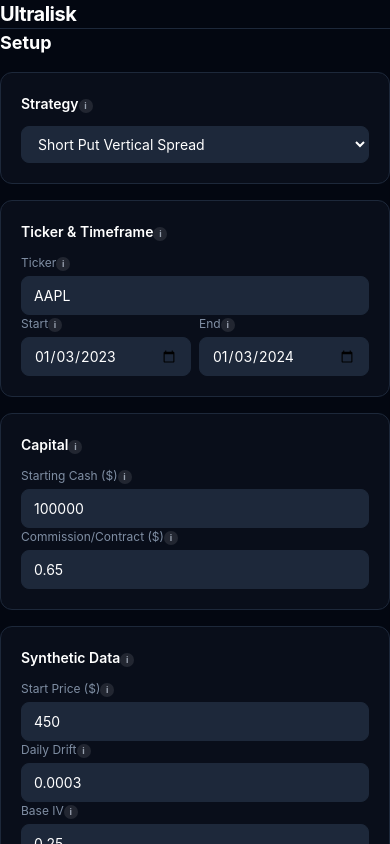
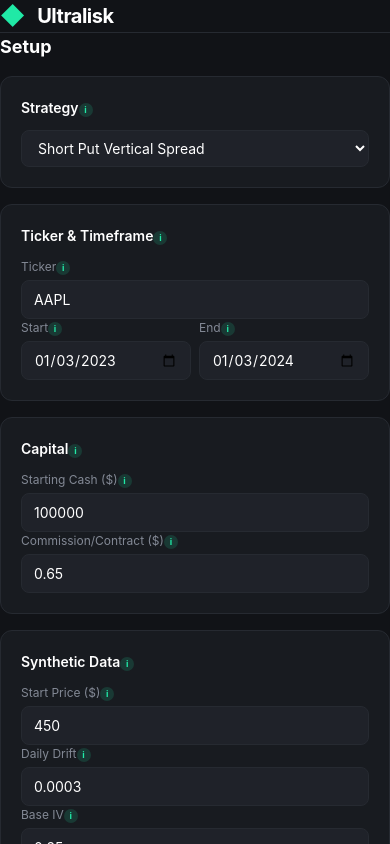
Before and after one commit to nkati78/Ultralisk, a React (Vite) app in the folder frontend/: page / in a window 390 px wide. Shown: the top 844 px of the page. Built offline with nearby package versions, Linux system fonts and the light colour scheme.

Commit message:
Apply Paper Thesis branding: teal accent, dark theme, updated components
Co-Authored-By: Claude Opus 4.6 <noreply@anthropic.com>

```diff
--- a/frontend/src/App.tsx
+++ b/frontend/src/App.tsx
@@ -72,7 +72,8 @@ function App() {
 
   return (
     <div className="min-h-screen">
-      <header className="border-b border-[hsl(var(--border))] px-6 py-4">
+      <header className="border-b border-[hsl(var(--border))] px-6 py-4 flex items-center gap-3">
+        <span className="text-[hsl(var(--accent))] text-2xl">&#9670;</span>
         <h1 className="text-xl font-bold text-white tracking-tight">Ultralisk</h1>
       </header>
 
@@ -167,7 +168,7 @@ function App() {
           <button
             onClick={handleRun}
             disabled={isLoading}
-            className="w-full md:w-auto px-12 py-3 rounded-lg font-semibold text-sm bg-blue-600 hover:bg-blue-500 disabled:opacity-50 disabled:cursor-not-allowed text-white transition-colors"
+            className="w-full md:w-auto px-12 py-3 rounded-lg font-semibold text-sm bg-[hsl(var(--accent))] hover:brightness-110 disabled:opacity-50 disabled:cursor-not-allowed text-[hsl(var(--primary-foreground))] transition-all"
           >
             {isLoading ? 'Running...' : 'Run Backtest'}
           </button>
@@ -175,8 +176,8 @@ function App() {
 
         {/* Error */}
         {error && (
-          <div className="bg-red-500/10 border border-red-500/30 rounded-lg p-4 mb-6">
-            <p className="text-red-400 text-sm">{error}</p>
+          <div className="bg-[hsl(var(--danger)/0.1)] border border-[hsl(var(--danger)/0.3)] rounded-lg p-4 mb-6">
+            <p className="text-[hsl(var(--danger))] text-sm">{error}</p>
           </div>
         )}
 
@@ -240,9 +241,9 @@ function App() {
                   Relative Strength Index measures momentum on a 0-100 scale.
                 </p>
                 <div className="flex flex-wrap gap-x-4 gap-y-1 text-xs text-gray-400 mb-3">
-                  <span><span className="inline-block w-3 h-0.5 bg-purple-400 mr-1 align-middle" />RSI</span>
-                  <span><span className="inline-block w-3 h-0.5 bg-red-400/50 mr-1 align-middle" style={{ borderTop: '1px dashed' }} />Overbought (70)</span>
-                  <span><span className="inline-block w-3 h-0.5 bg-green-400/50 mr-1 align-middle" style={{ borderTop: '1px dashed' }} />Oversold (30)</span>
+                  <span><span className="inline-block w-3 h-0.5 mr-1 align-middle" style={{ backgroundColor: '#1DE9B6' }} />RSI</span>
+                  <span><span className="inline-block w-3 h-0.5 bg-red-500/60 mr-1 align-middle" style={{ borderTop: '1px dashed' }} />Overbought (70)</span>
+                  <span><span className="inline-block w-3 h-0.5 mr-1 align-middle" style={{ backgroundColor: 'rgba(29,233,182,0.6)', borderTop: '1px dashed' }} />Oversold (30)</span>
                 </div>
                 <RSIChart data={result.indicators} />
               </div>
--- a/frontend/src/components/AdvancedSettings.tsx
+++ b/frontend/src/components/AdvancedSettings.tsx
@@ -45,7 +45,7 @@ export function AdvancedSettings({ filters, onChange }: Props) {
             onClick={() => setTab(t.key)}
             className={`px-4 py-2 text-sm font-medium transition-colors border-b-2 -mb-px ${
               tab === t.key
-                ? 'border-blue-500 text-blue-400'
+                ? 'border-[hsl(var(--accent))] text-[hsl(var(--accent))]'
                 : 'border-transparent text-[hsl(var(--muted-foreground))] hover:text-white'
             }`}
           >
--- a/frontend/src/components/EquityChart.tsx
+++ b/frontend/src/components/EquityChart.tsx
@@ -33,9 +33,9 @@ export function EquityChart({ data }: Props) {
     });
 
     const series = chart.addSeries(AreaSeries, {
-      lineColor: '#3b82f6',
-      topColor: 'rgba(59,130,246,0.3)',
-      bottomColor: 'rgba(59,130,246,0.01)',
+      lineColor: '#1DE9B6',
+      topColor: 'rgba(29,233,182,0.25)',
+      bottomColor: 'rgba(29,233,182,0.01)',
       lineWidth: 2,
       priceLineVisible: showPriceLines,
       lastValueVisible: showPriceLines,
@@ -64,7 +64,7 @@ export function EquityChart({ data }: Props) {
           onClick={() => setShowPriceLines((p) => !p)}
           className={`flex items-center gap-1.5 px-2.5 py-1 rounded text-xs font-medium transition-colors ${
             showPriceLines
-              ? 'bg-white/10 text-white'
+              ? 'bg-[hsl(var(--accent)/0.15)] text-[hsl(var(--accent))]'
               : 'bg-white/[0.03] text-gray-500 hover:bg-white/[0.06] hover:text-gray-400'
           }`}
         >
--- a/frontend/src/components/InfoTip.tsx
+++ b/frontend/src/components/InfoTip.tsx
@@ -10,7 +10,7 @@ export function InfoTip({ text }: Props) {
   return (
     <span className="relative inline-flex items-center ml-1">
       <span
-        className="inline-flex items-center justify-center w-3.5 h-3.5 rounded-full bg-white/10 text-[9px] font-bold text-gray-400 cursor-help select-none hover:bg-white/20 hover:text-gray-300 transition-colors"
+        className="inline-flex items-center justify-center w-3.5 h-3.5 rounded-full bg-[hsl(var(--accent)/0.15)] text-[9px] font-bold text-[hsl(var(--accent))] cursor-help select-none hover:bg-[hsl(var(--accent)/0.25)] transition-colors"
         onMouseEnter={() => setShow(true)}
         onMouseLeave={() => setShow(false)}
       >
--- a/frontend/src/components/MetricCard.tsx
+++ b/frontend/src/components/MetricCard.tsx
@@ -8,11 +8,17 @@ export function MetricCard({ label, value, positive }: Props) {
   const colorClass = positive === undefined
     ? 'text-white'
     : positive
-      ? 'text-emerald-400'
-      : 'text-red-400';
+      ? 'text-[hsl(var(--accent))]'
+      : 'text-[hsl(var(--danger))]';
+
+  const accentBorder = positive === undefined
+    ? 'border-l-[hsl(var(--border))]'
+    : positive
+      ? 'border-l-[hsl(var(--accent))]'
+      : 'border-l-[hsl(var(--danger))]';
 
   return (
-    <div className="card text-center">
+    <div className={`card border-l-2 ${accentBorder}`}>
       <p className="text-xs uppercase tracking-wider text-[hsl(var(--muted-foreground))] mb-1">{label}</p>
       <p className={`text-lg font-semibold font-mono ${colorClass}`}>{value}</p>
     </div>
--- a/frontend/src/components/PriceChart.tsx
+++ b/frontend/src/components/PriceChart.tsx
@@ -140,7 +140,7 @@ export function PriceChart({ data }: Props) {
             onClick={() => toggle(o.key)}
             className={`flex items-center gap-1.5 px-2.5 py-1 rounded text-xs font-medium transition-colors ${
               visibility[o.key]
-                ? 'bg-white/10 text-white'
+                ? 'bg-[hsl(var(--accent)/0.15)] text-[hsl(var(--accent))]'
                 : 'bg-white/[0.03] text-gray-500 hover:bg-white/[0.06] hover:text-gray-400'
             }`}
           >
--- a/frontend/src/components/RSIChart.tsx
+++ b/frontend/src/components/RSIChart.tsx
@@ -33,7 +33,7 @@ export function RSIChart({ data }: Props) {
     });
 
     const series = chart.addSeries(LineSeries, {
-      color: '#a855f7',
+      color: '#1DE9B6',
       lineWidth: 2,
       priceLineVisible: showPriceLines,
       lastValueVisible: showPriceLines,
@@ -41,8 +41,8 @@ export function RSIChart({ data }: Props) {
     series.setData(rsiData.map((d) => ({ time: d.date, value: d.rsi_14! })));
 
     // Overbought/oversold lines
-    series.createPriceLine({ price: 70, color: 'rgba(239,68,68,0.5)', lineWidth: 1, lineStyle: 2 });
-    series.createPriceLine({ price: 30, color: 'rgba(34,197,94,0.5)', lineWidth: 1, lineStyle: 2 });
+    series.createPriceLine({ price: 70, color: 'rgba(239,68,68,0.6)', lineWidth: 1, lineStyle: 2 });
+    series.createPriceLine({ price: 30, color: 'rgba(29,233,182,0.6)', lineWidth: 1, lineStyle: 2 });
 
     chart.timeScale().fitContent();
 
@@ -64,7 +64,7 @@ export function RSIChart({ data }: Props) {
           onClick={() => setShowPriceLines((p) => !p)}
           className={`flex items-center gap-1.5 px-2.5 py-1 rounded text-xs font-medium transition-colors ${
             showPriceLines
-              ? 'bg-white/10 text-white'
+              ? 'bg-[hsl(var(--accent)/0.15)] text-[hsl(var(--accent))]'
               : 'bg-white/[0.03] text-gray-500 hover:bg-white/[0.06] hover:text-gray-400'
           }`}
         >
--- a/frontend/src/components/TradeLog.tsx
+++ b/frontend/src/components/TradeLog.tsx
@@ -37,13 +37,15 @@ export function TradeLog({ trades }: Props) {
               <td className="td font-mono text-xs">{t.strikes}</td>
               <td className="td text-right font-mono">{formatCurrency(t.entry_premium)}</td>
               <td className="td text-right font-mono">{formatCurrency(t.exit_premium)}</td>
-              <td className={`td text-right font-mono font-semibold ${t.pnl >= 0 ? 'text-emerald-400' : 'text-red-400'}`}>
+              <td className={`td text-right font-mono font-semibold ${t.pnl >= 0 ? 'text-[hsl(var(--accent))]' : 'text-[hsl(var(--danger))]'}`}>
                 {formatCurrency(t.pnl)}
               </td>
               <td className="td text-right font-mono">{t.days_held}</td>
               <td className="td">
-                <span className={`px-2 py-0.5 rounded text-xs font-semibold ${
-                  t.result === 'WIN' ? 'bg-emerald-500/20 text-emerald-400' : 'bg-red-500/20 text-red-400'
+                <span className={`px-2.5 py-0.5 rounded-full text-xs font-semibold border ${
+                  t.result === 'WIN'
+                    ? 'border-[hsl(var(--accent))] text-[hsl(var(--accent))] bg-[hsl(var(--accent)/0.1)]'
+                    : 'border-[hsl(var(--danger))] text-[hsl(var(--danger))] bg-[hsl(var(--danger)/0.1)]'
                 }`}>
                   {t.result}
                 </span>
--- a/frontend/src/index.css
+++ b/frontend/src/index.css
@@ -1,23 +1,23 @@
 @import "tailwindcss";
 
 :root {
-  --background: 224 71% 4%;
-  --foreground: 213 31% 91%;
-  --card: 224 71% 4%;
-  --card-foreground: 213 31% 91%;
-  --primary: 210 40% 98%;
-  --primary-foreground: 222.2 47.4% 11.2%;
-  --secondary: 222.2 47.4% 11.2%;
-  --secondary-foreground: 210 40% 98%;
-  --muted: 223 47% 11%;
-  --muted-foreground: 215.4 16.3% 56.9%;
-  --accent: 216 34% 17%;
-  --accent-foreground: 210 40% 98%;
-  --border: 216 34% 17%;
-  --input: 216 34% 17%;
-  --success: 142 76% 36%;
+  --background: 220 15% 8%;
+  --foreground: 220 10% 90%;
+  --card: 220 14% 11%;
+  --card-foreground: 220 10% 90%;
+  --primary: 160 82% 52%;
+  --primary-foreground: 220 15% 8%;
+  --secondary: 220 14% 14%;
+  --secondary-foreground: 220 10% 90%;
+  --muted: 220 12% 16%;
+  --muted-foreground: 220 8% 55%;
+  --accent: 160 82% 52%;
+  --accent-foreground: 220 15% 8%;
+  --border: 220 12% 17%;
+  --input: 220 14% 14%;
+  --success: 160 82% 52%;
+  --danger: 0 72% 51%;
   --warning: 38 92% 50%;
-  --danger: 0 63% 31%;
 }
 
 * {
@@ -39,7 +39,7 @@ body {
 
 /* Utility component classes */
 .card {
-  background-color: hsl(223 47% 7%);
+  background-color: hsl(var(--card));
   border: 1px solid hsl(var(--border));
   border-radius: 0.75rem;
   padding: 1.25rem;
@@ -72,7 +72,7 @@ body {
 }
 
 .input-field:focus {
-  border-color: #3b82f6;
+  border-color: hsl(var(--accent));
 }
 
 .label {
@@ -96,3 +96,23 @@ body {
   padding: 0.5rem 0.75rem;
   color: hsl(var(--foreground));
 }
+
+/* Accent color utilities */
+.text-accent { color: hsl(var(--accent)); }
+.bg-accent { background-color: hsl(var(--accent)); }
+.border-accent { border-color: hsl(var(--accent)); }
+
+/* Range slider accent */
+input[type="range"] {
+  accent-color: hsl(var(--accent));
+}
+
+/* Checkbox accent */
+input[type="checkbox"] {
+  accent-color: hsl(var(--accent));
+}
+
+/* Selection color */
+::selection {
+  background-color: hsl(var(--accent) / 0.3);
+}
```
